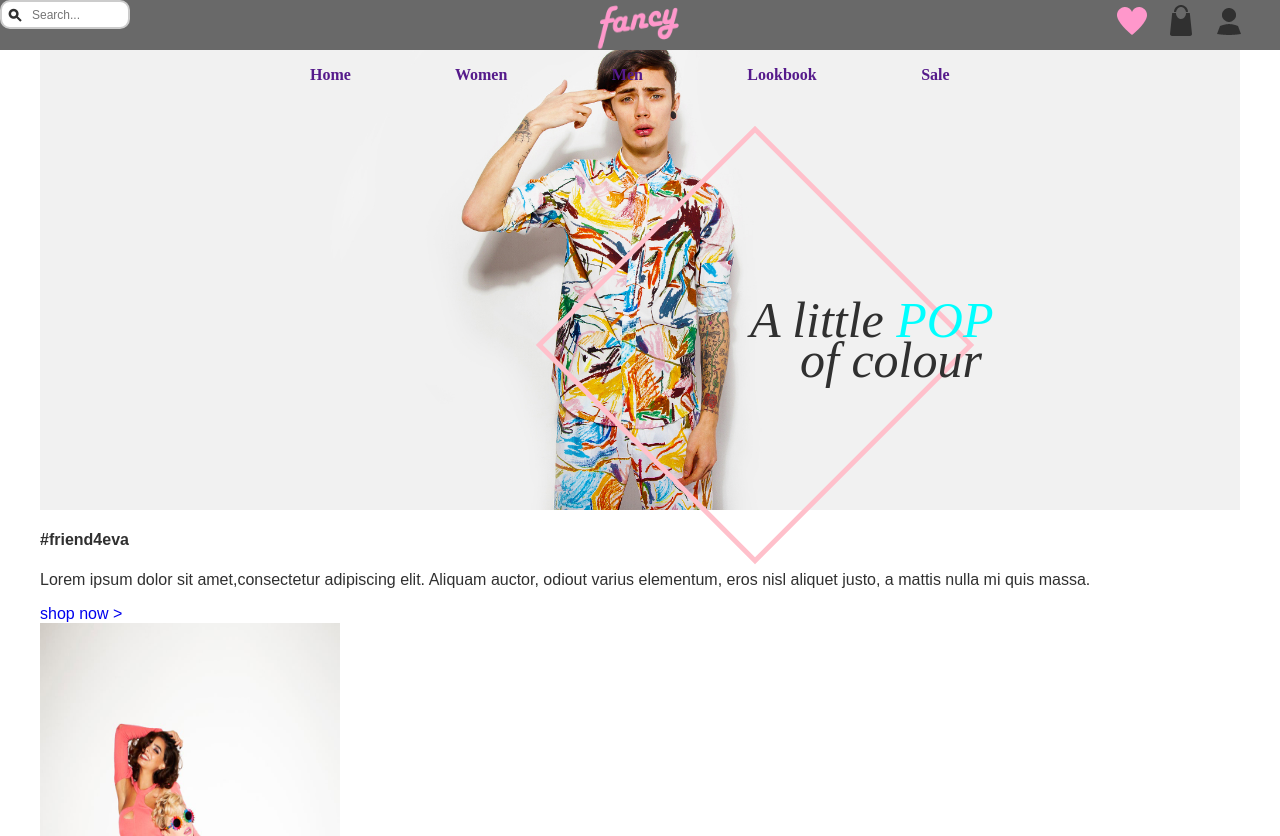
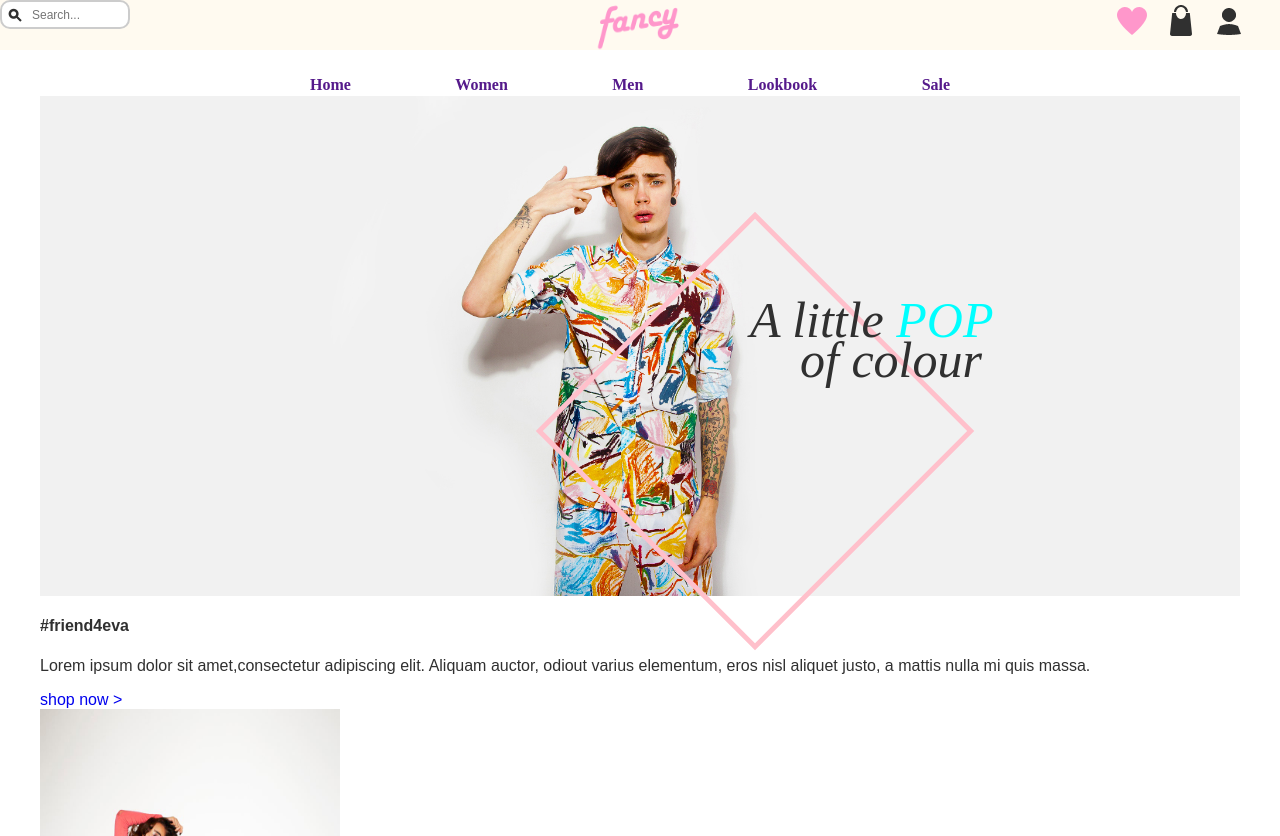
Before and after one commit to MarkyzZz/fancy_website, a PHP site: page /main.html in a window 1280 px wide. Shown: the top 836 px of the page. Run offline with PHP 8.4, Linux system fonts and the light colour scheme.

Commit message:
MErge Fucking Conflict

```diff
--- a/main.html
+++ b/main.html
@@ -31,18 +31,19 @@
 
             </ul>
         </div>
-    </div>
-    <!-- Accomplish the nav first  DONE!-->
-
-    <div class="menu">
+        <div class="menu">
         <ul>
-            <li><a href=""> Home </a></li>
+            <li><a href="">Home </a></li>
             <li><a href="">Women</a></li>
             <li><a href="">Men</a></li>
             <li><a href="">Lookbook</a></li>
             <li><a href="">Sale</a></li>
         </ul>
     </div>
+    </div>
+    <!-- Accomplish the nav first  DONE!-->
+
+
 <!-- Make the menu done -->
 
 
--- a/styles/style.css
+++ b/styles/style.css
@@ -50,39 +50,42 @@ div.interface {
 .nav {
     height: 50px;
     vertical-align: middle;
-    background-color: dimgrey;
-    position: fixed;
+    background-color: floralwhite;
+    position: absolute;
     display: block;
     top: 0;
     left: 0;
     right: 0;
-    z-index: 3;
+    //z-index: 3;
 }
 
 div.menu ul li {
     font-weight: bold;
+    text-align: center;
     list-style-type: none;
-    display: inline;
+    display: inline-block;
     padding-right: 100px;
 	font-family:"EB Garamond";
 }
 
 div.menu {
-    margin: 50px -50px;
+    margin: 60px -50px;
     width: 70%;
-    position: fixed;
+    position: inherit;
     top: 0px;
     left: 25%;
-    z-index: 2;
+    //z-index: 2;
 }
 
 .image1 {
     display: block;
     margin:0 auto;
+
 }
 
 div.wrapperimg {
     background-color: rgb(241, 241, 241);
+    margin-top: 8%;
     width:100%;
     height: 500px;
 }
```
Also changed, not shown: other parts of styles/style.css (+32 -0 lines).
